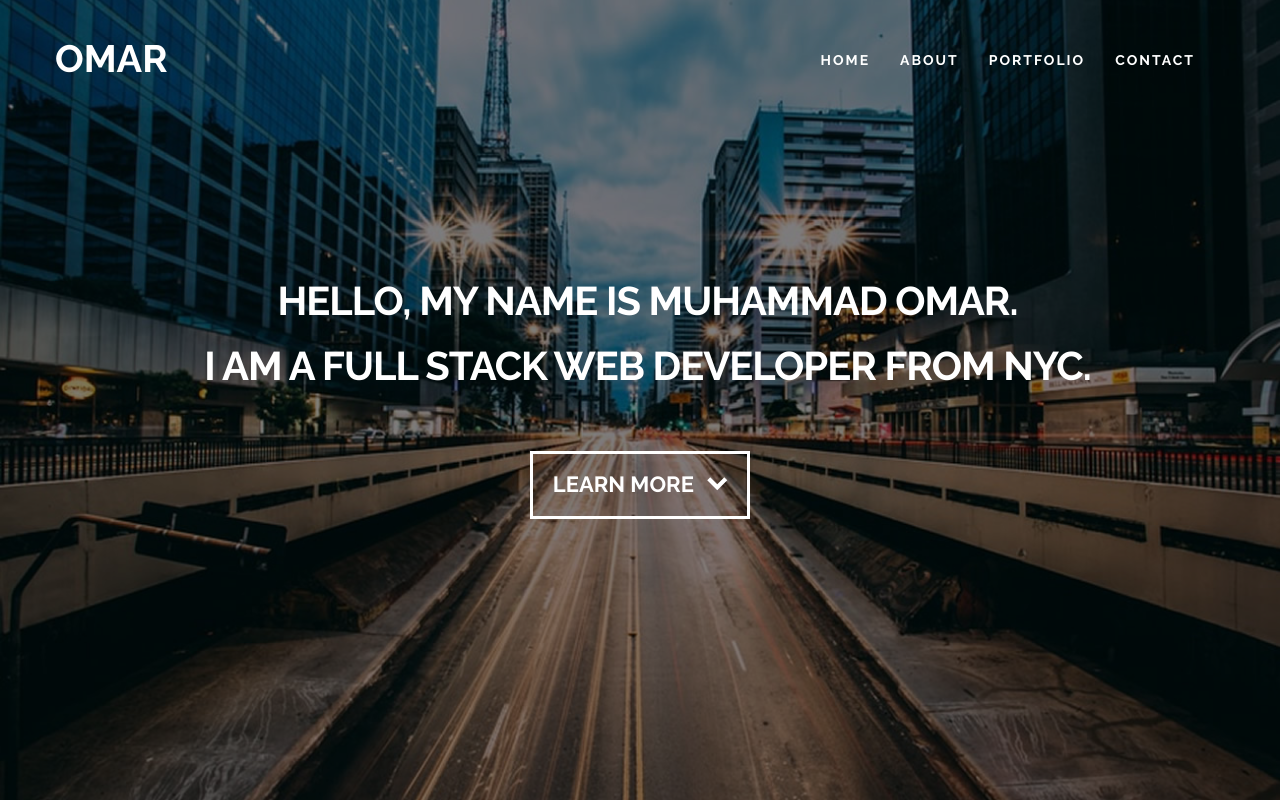
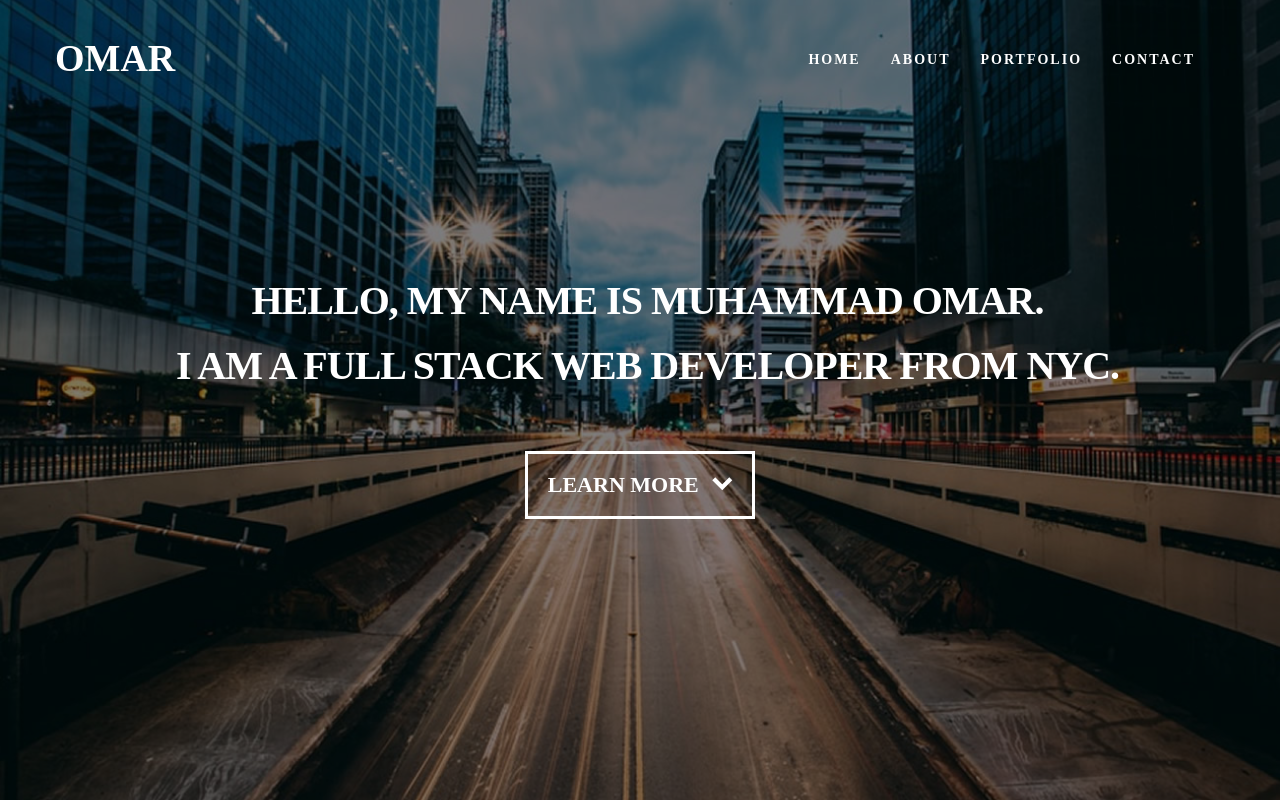
Before and after one commit to skeiromar/My-Portfolio-Site, a website built with webpack: page index.html in a window 1280 px wide. Shown: the top 802 px of the page. Built offline with nearby package versions, Linux system fonts and the light colour scheme; files whose address does not match are found by name.

Commit message:
tried changing font tag

```diff
--- a/index.html
+++ b/index.html
@@ -19,7 +19,7 @@
  	<link href="assets/css/style.css" rel="stylesheet">
 	<link rel="stylesheet" href="./main.css">
 
-    <link href="http://fonts.googleapis.com/css?family=Raleway:300,400,700,300italic,400italic" rel="stylesheet" type="text/css">
+    <link href="fonts.googleapis.com/css?family=Raleway:300,400,700,300italic,400italic" rel="stylesheet" type="text/css">
 
     <script src="assets/js/jquery.min.js"></script>
 	<script type="text/javascript" src="assets/js/modernizr.custom.js"></script>
```
